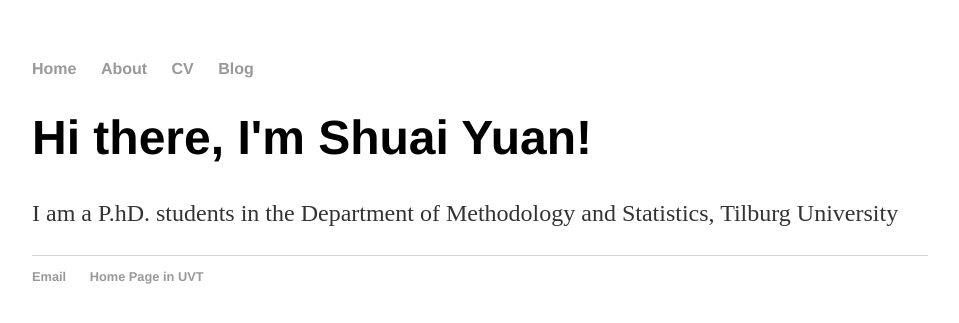
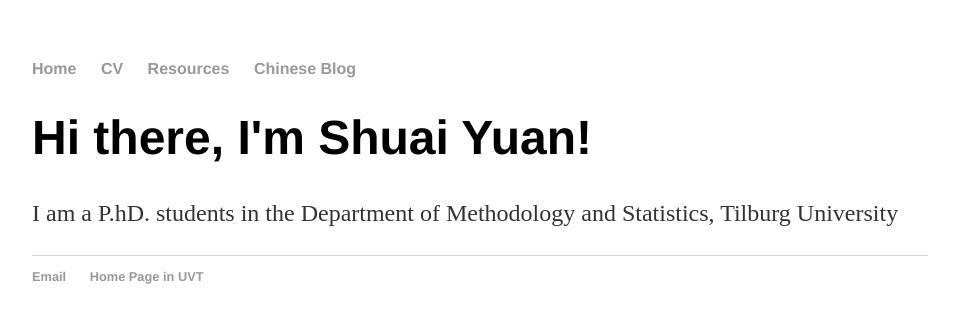
Before and after one commit to uvtshuai/uvtshuai.github.io, a Jekyll site: the page built from index.html, in a window 1280 px wide. Shown: the top 323 px of the page, without its empty margins (160-1119 px from the left). Built offline with Jekyll 4.4.1, drawn with Linux system fonts in a browser that asks for light colours.

Commit message:
Update default.html

```diff
--- a/_layouts/default.html
+++ b/_layouts/default.html
@@ -9,9 +9,9 @@
 			<nav>
 	    		<ul>
 	        		<li><a href="/">Home</a></li>
-		        	<li><a href="/CV">About</a></li>
-	        		<li><a href="/Resources">CV</a></li>
-	        		<li><a href="/Chinese Blog">Blog</a></li>
+		        	<li><a href="/CV">CV</a></li>
+	        		<li><a href="/Resources">Resources</a></li>
+	        		<li><a href="/Chinese Blog">Chinese Blog</a></li>
 	    		</ul>
 			</nav>
 			<div class="container">
```
